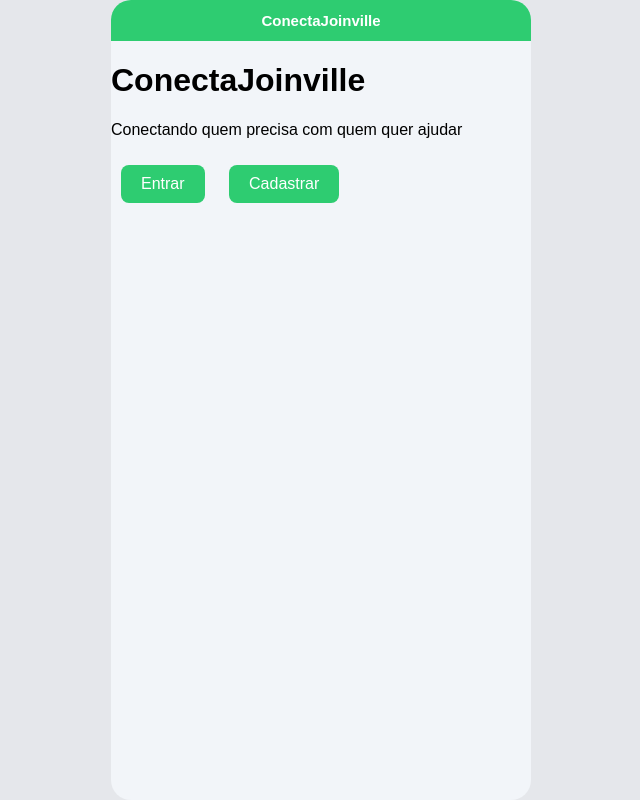
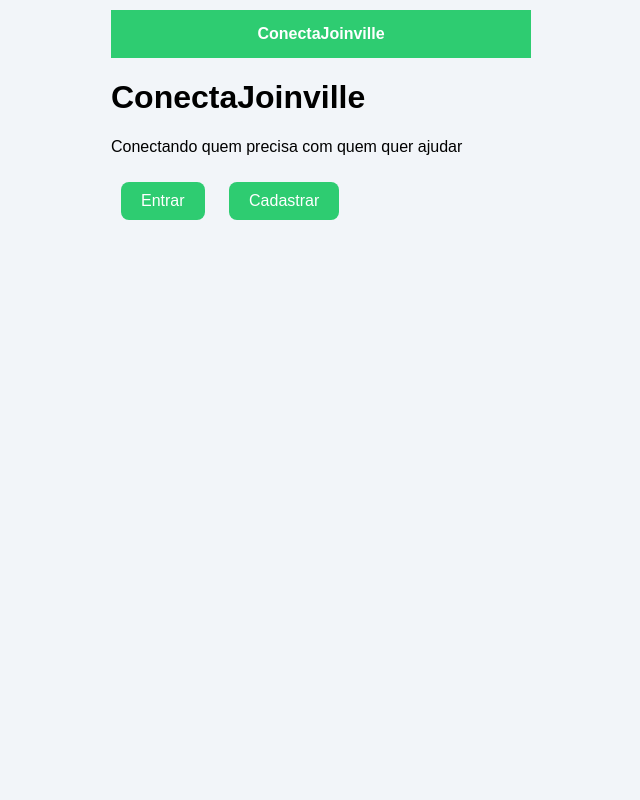
Before and after one commit to PauloBruner/conecta-joinville, a Flask app: page / in a window 1280 px wide. Shown: the whole page, without its empty margins (319-959 px from the left). Run offline with Flask 3, Linux system fonts and the light colour scheme.

Commit message:
atualização visual app

```diff
--- a/app.py
+++ b/app.py
@@ -214,4 +214,6 @@ if __name__ == "__main__":
     app.run(debug=True)
 
 
-   # git add . git commit -m "atualização visual app" git push
+   # git add .
+   # git commit -m "atualização visual app"
+   # git push
--- a/static/style.css
+++ b/static/style.css
@@ -1,29 +1,26 @@
 body {
     margin: 0;
     font-family: Arial;
-    background: #e5e7eb; /* fundo externo (cinza app) */
-    display: flex;
-    justify-content: center;
+    background: #f2f5f9;
 }
 
 /* TOPO */
 .topbar {
     background: #2ecc71;
     color: white;
-    padding: 12px;
+    padding: 15px;
     text-align: center;
-    font-weight: 600;
-    font-size: 15px;
+    font-weight: bold;
+    position: sticky;
+    top: 0;
+    z-index: 1000;
 }
 
 /* CONTAINER */
 .container {
     max-width: 420px;
-    width: 100%;
-    min-height: 100vh;
-    background: #f2f5f9;
-    border-radius: 20px;
-    overflow: hidden;
+    margin: auto;
+    padding: 10px;
 }
 
 /* GRID DE OPÇÕES */
```
